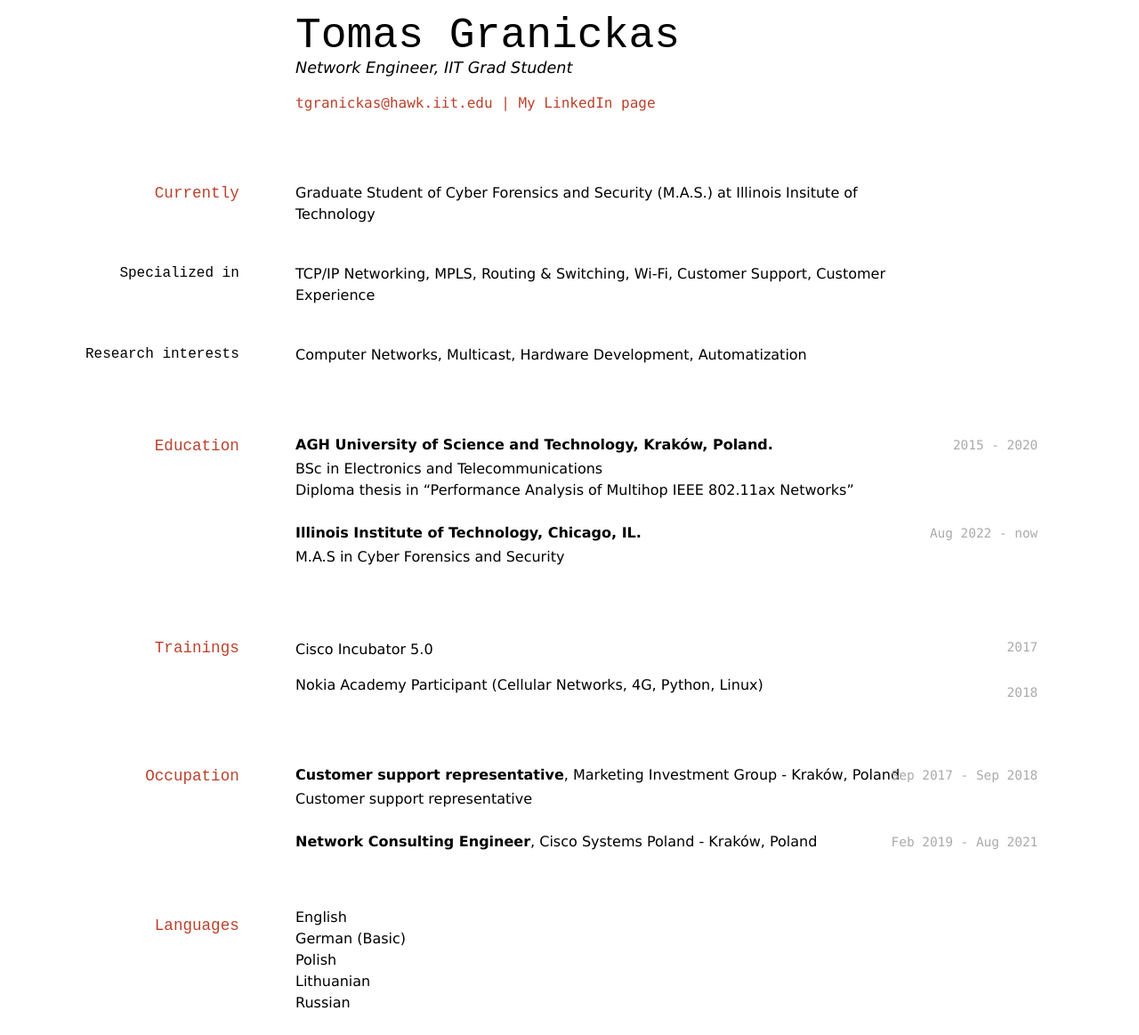
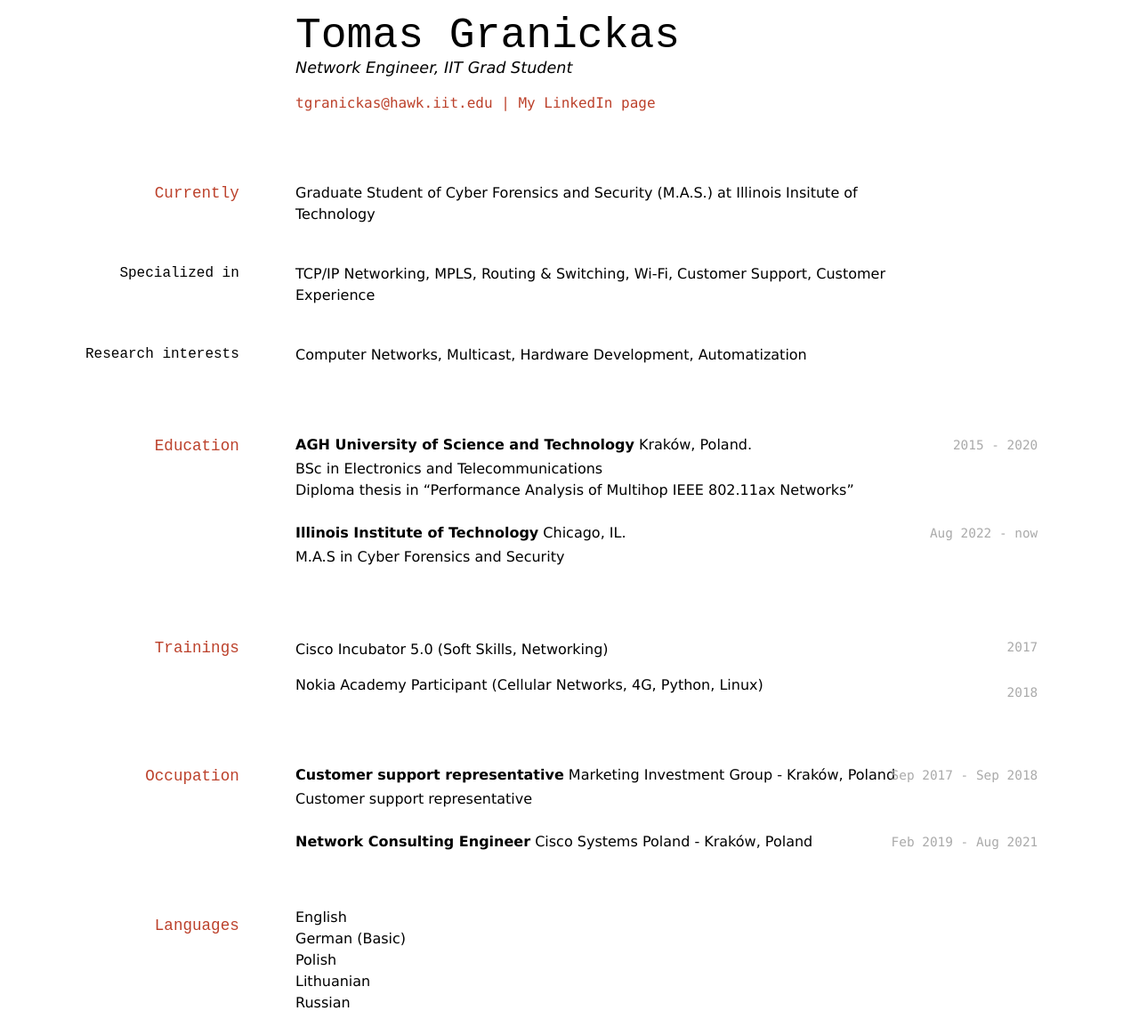
Before and after one commit to Loonzard/Loonzard.github.io, a Jekyll site: the page built from index.md, in a window 1280 px wide. Shown: the whole page at 89% size. Built offline with Jekyll 4.4.1, drawn with Linux system fonts in a browser that asks for light colours.

Commit message:
Update index.md

```diff
--- a/index.md
+++ b/index.md
@@ -27,13 +27,13 @@ Computer Networks, Multicast, Hardware Development, Automatization
 ## Education
 
 `2015 - 2020`
-__AGH University of Science and Technology, Kraków, Poland.__
+__AGH University of Science and Technology__ Kraków, Poland.
 
 - BSc in Electronics and Telecommunications
 - Diploma thesis in "Performance Analysis of Multihop IEEE 802.11ax Networks"
 
 `Aug 2022 - now`
-__Illinois Institute of Technology, Chicago, IL.__
+__Illinois Institute of Technology__ Chicago, IL.
 
 - M.A.S in Cyber Forensics and Security
 
@@ -62,7 +62,7 @@ __Illinois Institute of Technology, Chicago, IL.__
 ## Trainings
 
 `2017`
-- Cisco Incubator 5.0
+- Cisco Incubator 5.0 (Soft Skills, Networking)
 
 `2018`
 - Nokia Academy Participant (Cellular Networks, 4G, Python, Linux)
@@ -71,12 +71,14 @@ __Illinois Institute of Technology, Chicago, IL.__
 ## Occupation
 
 `Sep 2017 - Sep 2018`
-__Customer support representative__, Marketing Investment Group - Kraków, Poland
+__Customer support representative__
+Marketing Investment Group - Kraków, Poland
 
 - Customer support representative
 
 `Feb 2019 - Aug 2021`
-__Network Consulting Engineer__, Cisco Systems Poland - Kraków, Poland
+__Network Consulting Engineer__
+Cisco Systems Poland - Kraków, Poland
 
 -
 
```
